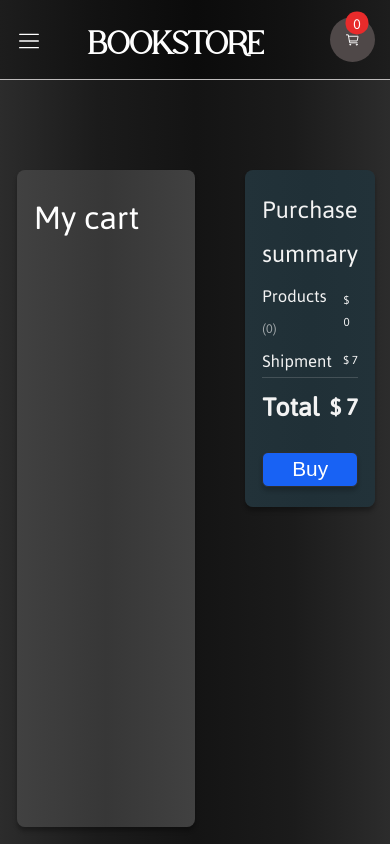
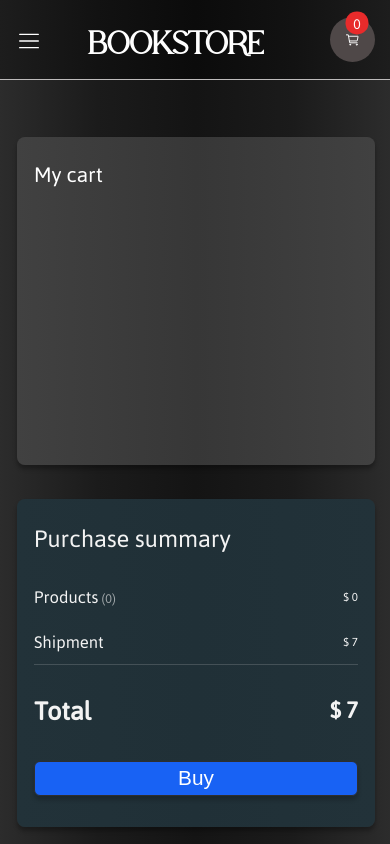
Before and after one commit to alefgomes0/Shopping-Cart, a React (Create React App) app: page /order-finish in a window 390 px wide. Built offline with nearby package versions, Linux system fonts and the light colour scheme.

Commit message:
Change mobile view for Order Finish page

```diff
--- a/src/App.css
+++ b/src/App.css
@@ -1096,6 +1096,9 @@ a > button:hover {
 }
 
 .cart-stepper.fs > div {
+  display: flex;
+  align-items: center;
+  justify-content: center;
   color: #000000;
   background-color: #eeeeee;
 }
@@ -1303,6 +1306,10 @@ a > button:hover {
   div > .idk > h3 {
     font-size: 1.5rem;
   }
+
+  .order-finish {
+    gap: 17px;
+  }
 }
 
 @media (max-width: 900px) {
@@ -1356,6 +1363,23 @@ a > button:hover {
   .search {
     width: 78%;
   }
+
+  .order-finish {
+    grid-template-columns: 1fr;
+    grid-template-rows: 120px 1fr 1fr;
+  }
+
+  .order-finish-item {
+    grid-row: 2 / 3;
+    grid-column: 1 / -1;
+  }
+
+  .purchase-summary {
+    grid-row: -2 / -1;
+    grid-column: 1 / -1;
+    height: auto;
+    margin-bottom: 17px;
+  }
 }
 
 @media (max-width: 820px) {
@@ -1461,6 +1485,47 @@ a > button:hover {
     width: 120px;
     height: 170px;
   }
+
+  .cart-full-view > h2 {
+    font-size: 1.5rem;
+  }
+
+  .order-finish-item {
+    grid-template-columns: auto 80px auto auto auto;
+    gap: 17px;
+  }
+
+  .order-finish-item > img {
+    width: 40px;
+    height: 100%;
+  }
+
+  .order-finish-name > h4 {
+    font-size: 0.7rem;
+  }
+
+  .order-finish-name > h5 {
+    font-size: 0.6rem;
+  }
+
+  .cart-stepper.fs > button,
+  .cart-stepper.fs > div {
+    width: 16px;
+    height: 16px;
+  }
+
+  .cart-stepper.fs > div {
+    font-size: 0.8rem;
+  }
+
+  .order-finish-item > h5 {
+    font-size: 0.7rem;
+  }
+
+  .order-finish-item > svg {
+    width: 16px;
+    height: 16px;
+  }
 }
 
 @keyframes dropdown-expand {
```
